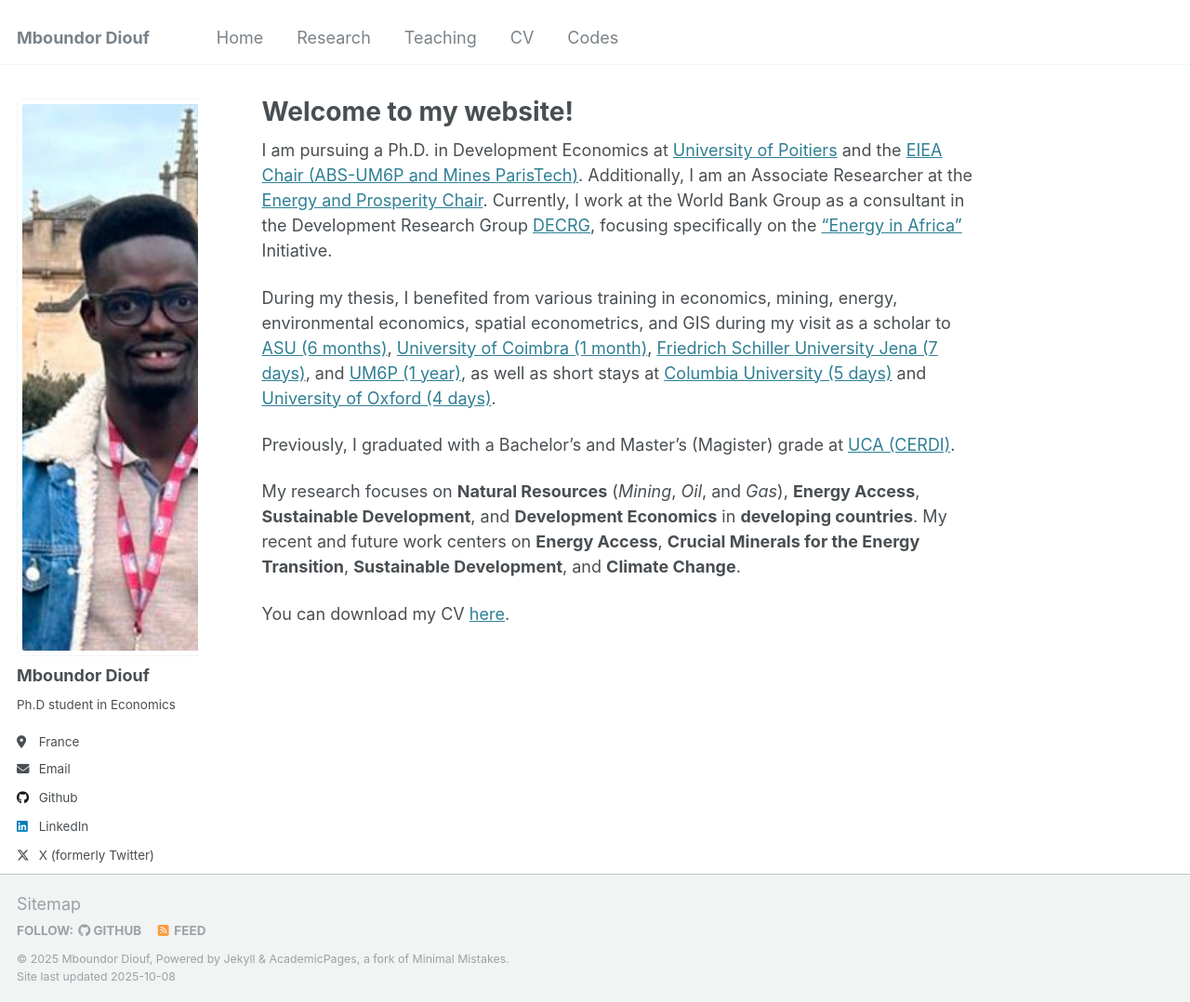
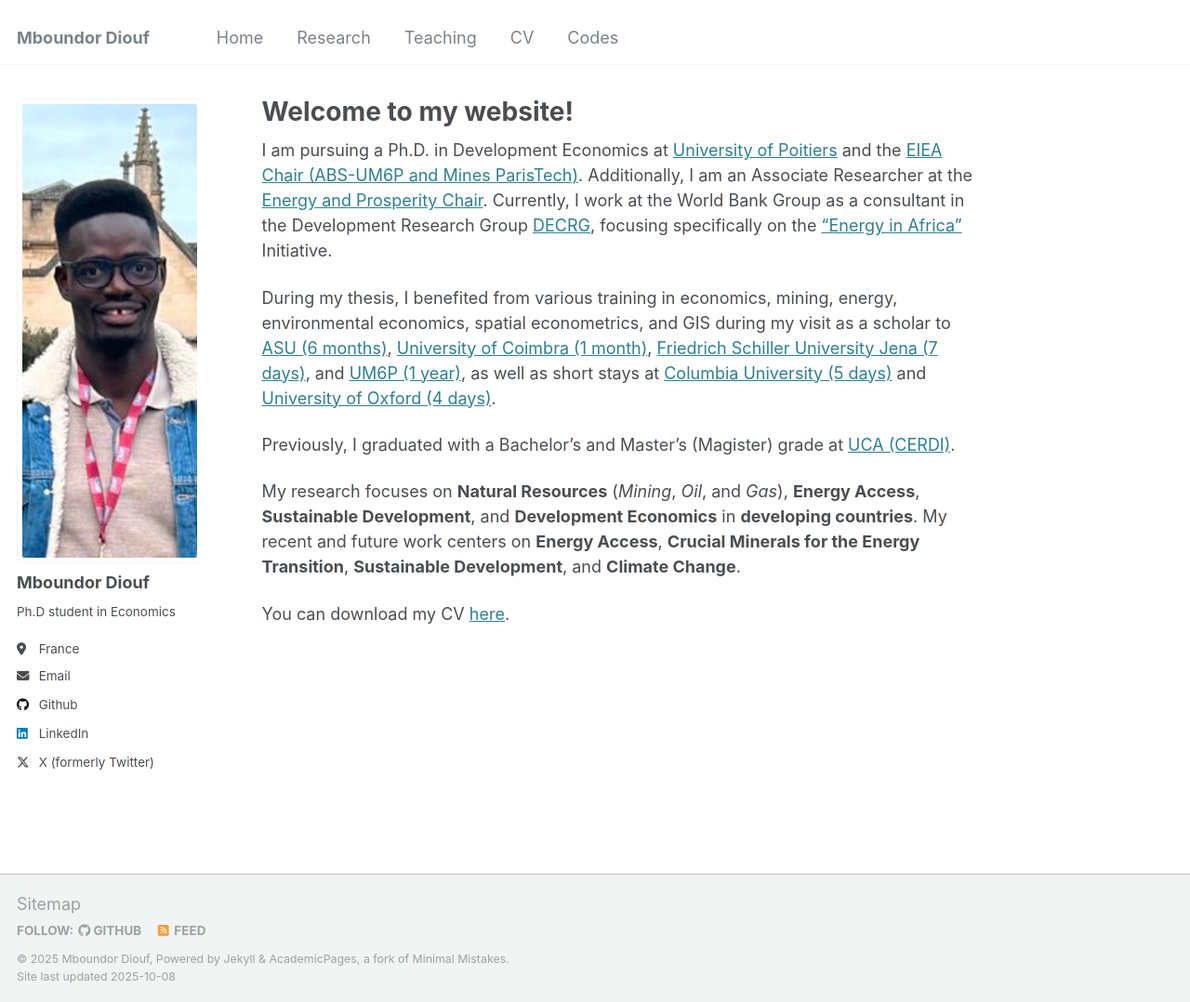
Before and after one commit to mboundordiouf/mboundordiouf.github.io, a Jekyll site: the page built from _pages/about.md, in a window 1280 px wide and 1078 px high. Shown: the whole window at 93% size. Built offline with Jekyll 4.4.1, drawn with Linux system fonts in a browser that asks for light colours.

Commit message:
Update custom.scss

```diff
--- a/_sass/custom.scss
+++ b/_sass/custom.scss
@@ -4,9 +4,9 @@
 
 /* Photo de profil - Rectangle horizontal (paysage) */
 .author__avatar img {
-    max-width: 280px !important;  /* Largeur du rectangle */
-    width: 280px !important;
-    height: 600px !important;  /* Hauteur du rectangle */
+    max-width: 200px !important;  /* Largeur du rectangle */
+    width: 200px !important;
+    height: 500px !important;  /* Hauteur du rectangle */
     object-fit: cover !important;  /* Recadrage automatique pour remplir le rectangle */
     border-radius: 8px !important;  /* Coins légèrement arrondis (0 pour rectangle parfait) */
 }
```
